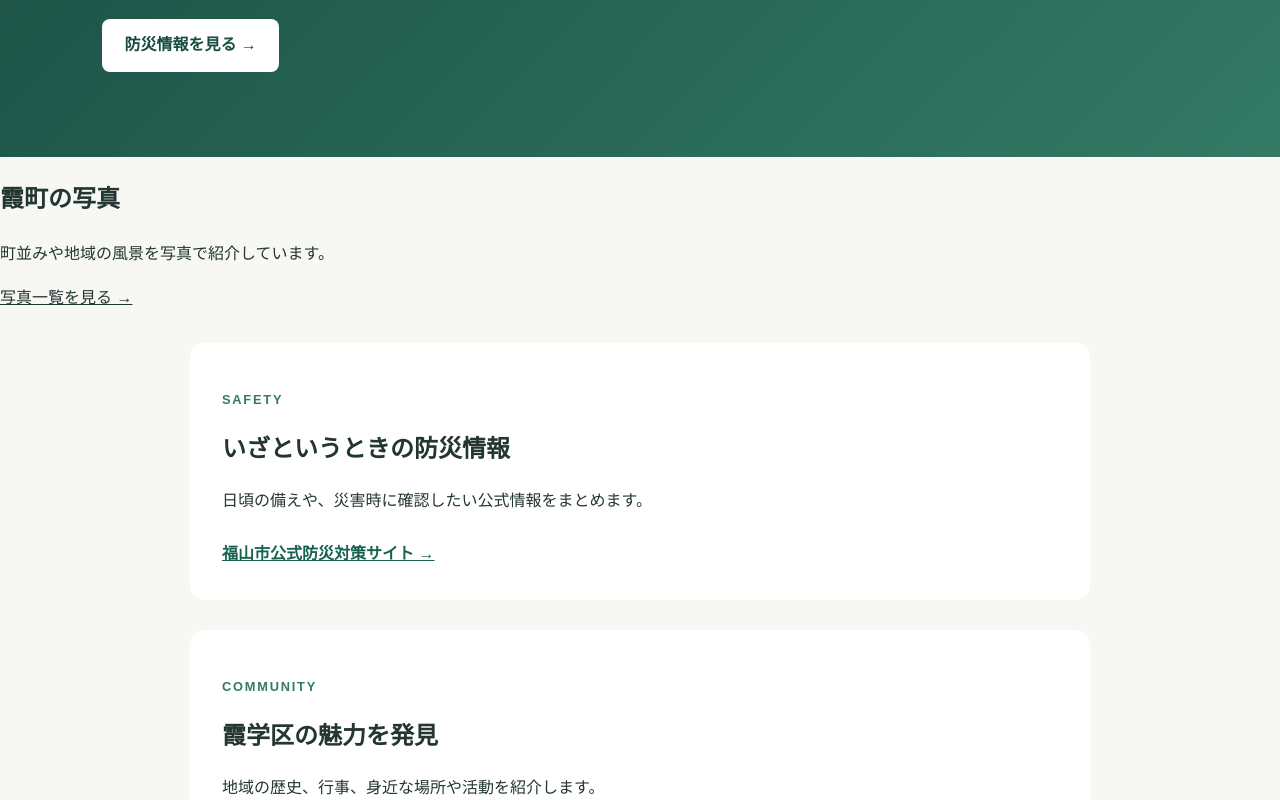
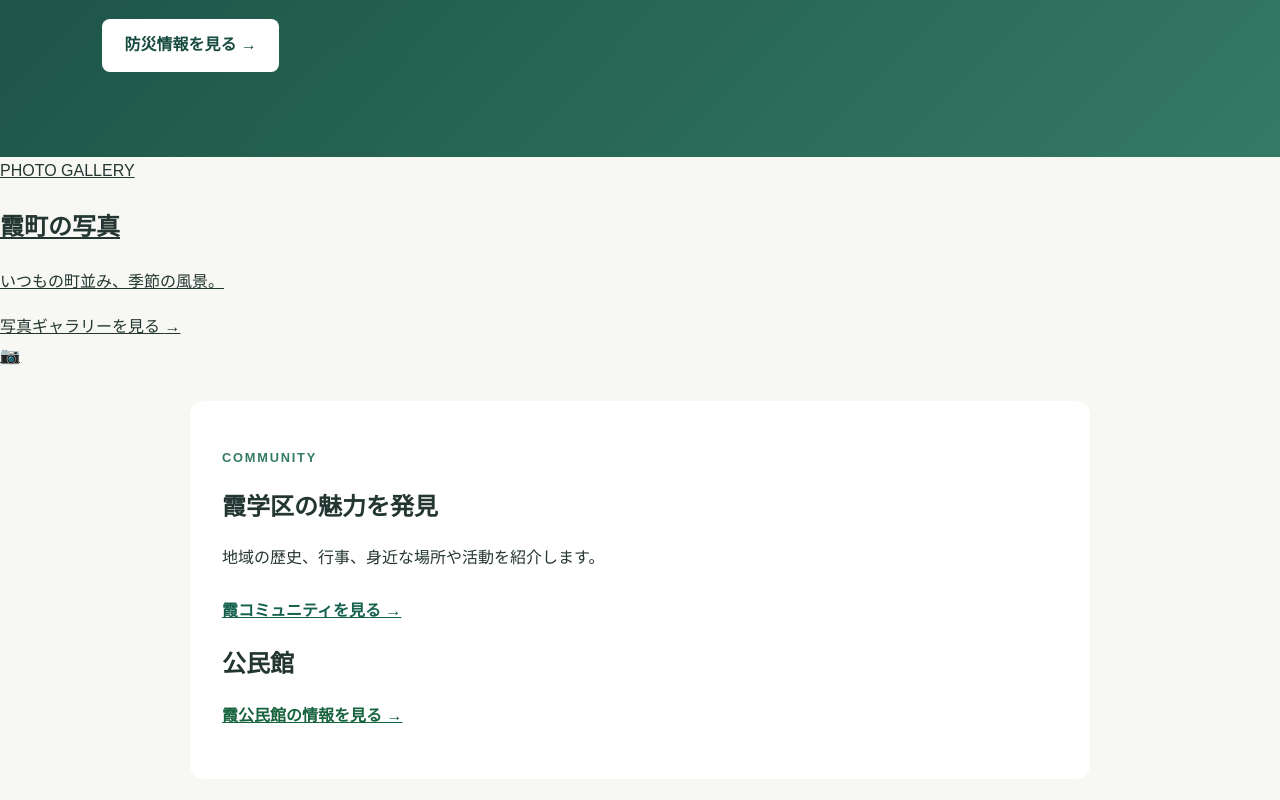
Before and after one commit to shin0322hs/kasumi-website, a plain HTML site: page index.html in a window 1280 px wide. Shown: the part 454-1254 px from the top of the page. Drawn offline with Linux system fonts and the light colour scheme.

Commit message:
Update photo section to use link card format
Replaced the photo section with a link card for better presentation.

```diff
--- a/index.html
+++ b/index.html
@@ -29,21 +29,22 @@
         防災情報を見る →
       </a>
     </section>
-<section>
-  <h2>霞町の写真</h2>
-  <p>町並みや地域の風景を写真で紹介しています。</p>
-  <p><a href="photos.html">写真一覧を見る →</a></p>
+<section class="photo-link-card">
+  <a href="photos.html" class="photo-link">
+    <div class="photo-link-content">
+      <span class="photo-label">PHOTO GALLERY</span>
+      <h2>霞町の写真</h2>
+      <p>いつもの町並み、季節の風景。</p>
+      <span class="photo-link-button">
+        写真ギャラリーを見る <span>→</span>
+      </span>
+    </div>
+
+    <div class="photo-link-decoration" aria-hidden="true">
+      <span>📷</span>
+    </div>
+  </a>
 </section>
-    <section id="disaster" class="content-section">
-      <p class="section-label">SAFETY</p>
-      <h2>いざというときの防災情報</h2>
-      <p>日頃の備えや、災害時に確認したい公式情報をまとめます。</p>
-      <a class="text-link"
-         href="https://www.city.fukuyama.hiroshima.jp/site/bosai/list84.html"
-         target="_blank" rel="noopener noreferrer">
-        福山市公式防災対策サイト →
-      </a>
-    </section>
 
 
  <section id="community" class="content-section">
```
